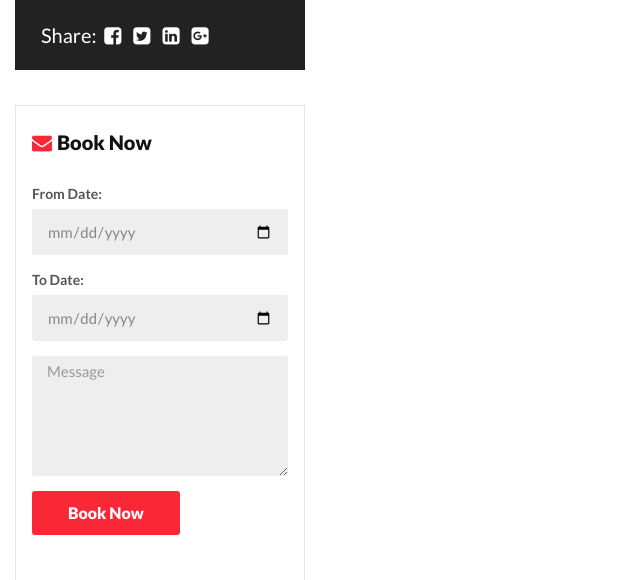
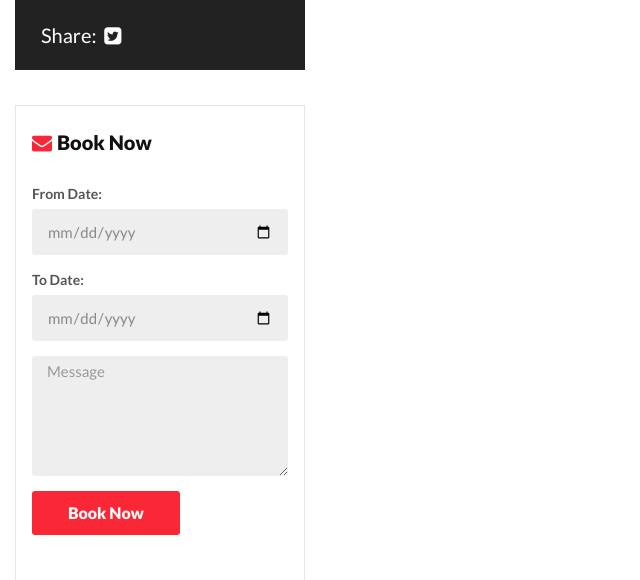
Before and after one commit to Kabixy/Car-Hire-Management-system, a PHP site: page /vehical-details.php?vhid=1 in a window 1280 px wide. Shown: the part 210-790 px from the top of the page, without its empty margins (0-640 px from the left). Run offline with PHP 8.4, Linux system fonts and the light colour scheme; the visitor is signed in with stand-in values (Sample User, id 1); data comes from the database, SQL or seed files in the repository; data that the repository does not hold is empty.

Commit message:
'kingmotorsrentalcars'

```diff
--- a/vehical-details.php
+++ b/vehical-details.php
@@ -339,7 +339,7 @@ $_SESSION['brndid']=$result->bid;
       <aside class="col-md-3">
 
         <div class="share_vehicle">
-          <p>Share: <a href="#"><i class="fa fa-facebook-square" aria-hidden="true"></i></a> <a href="#"><i class="fa fa-twitter-square" aria-hidden="true"></i></a> <a href="#"><i class="fa fa-linkedin-square" aria-hidden="true"></i></a> <a href="#"><i class="fa fa-google-plus-square" aria-hidden="true"></i></a> </p>
+          <p>Share: <a href="https://twitter.com/King_Motors11/"><i class="fa fa-twitter-square" aria-hidden="true"></i></a> <a href="https://github.com/Kabixy/Kabixy/tree/main"><i class="fa fa-git-hub-square" aria-hidden="true"></i></a> <a href="https://www.instagram.com/kingmotors11/"><i class="fa fa-instagram-square" aria-hidden="true"></i></a> </p>
         </div>
         <div class="sidebar_widget">
           <div class="widget_heading">
```
